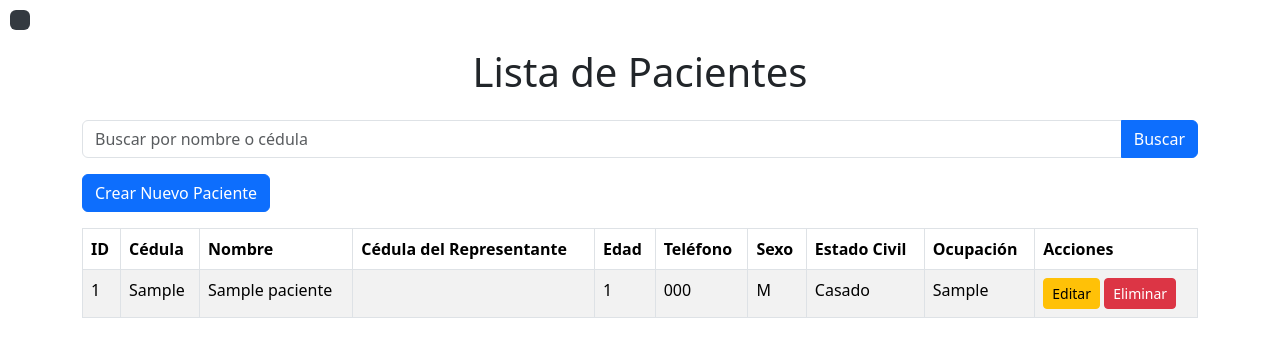
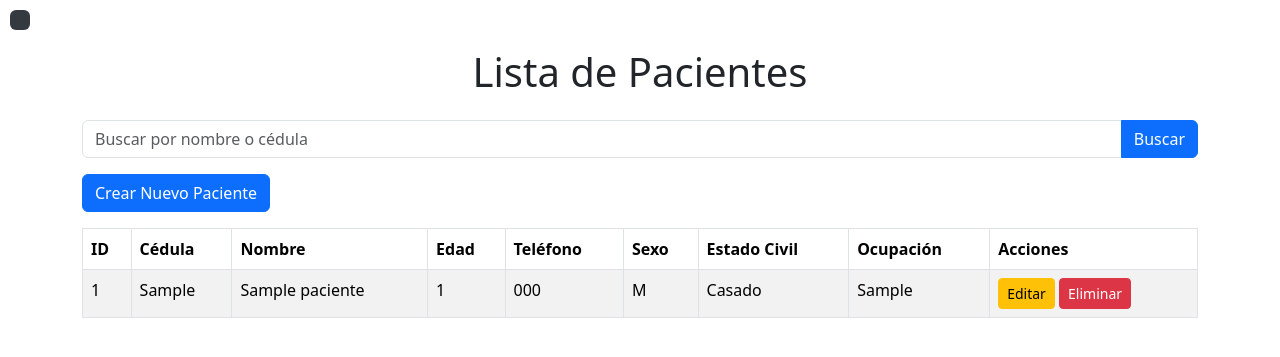
Before and after one commit to Josmar-B/Odontologia-Tarea, a Django app: page /pacientes/ in a window 1280 px wide. Shown: the top 357 px of the page. Run offline with Django 5.2, Linux system fonts and the light colour scheme; tables that the repository leaves empty hold one stand-in row (values such as "Sample post"); some libraries are stand-ins or nearby versions.

Commit message:
Update lista_pacientes.html

```diff
--- a/odontologia_app/Templates/odontologia_app/lista_pacientes.html
+++ b/odontologia_app/Templates/odontologia_app/lista_pacientes.html
@@ -30,7 +30,6 @@
                     <th>ID</th>
                     <th>Cédula</th>
                     <th>Nombre</th>
-                    <th>Cédula del Representante</th>
                     <th>Edad</th>
                     <th>Teléfono</th>
                     <th>Sexo</th>
@@ -45,7 +44,6 @@
                     <td>{{ paciente.id }}</td>
                     <td>{{ paciente.cedula }}</td>
                     <td>{{ paciente.nombre }}</td>
-                    <td>{{ paciente.cedula_representante }}</td>
                     <td>{{ paciente.edad }}</td>
                     <td>{{ paciente.telefono }}</td>
                     <td>{{ paciente.sexo }}</td>
```
